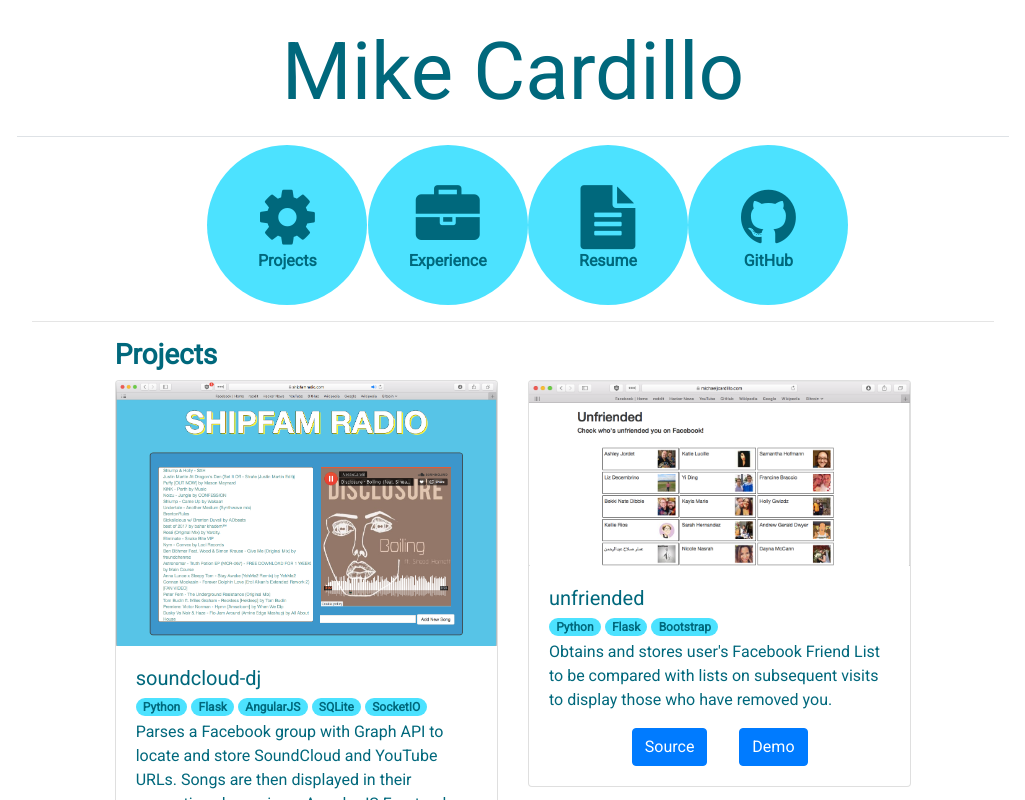
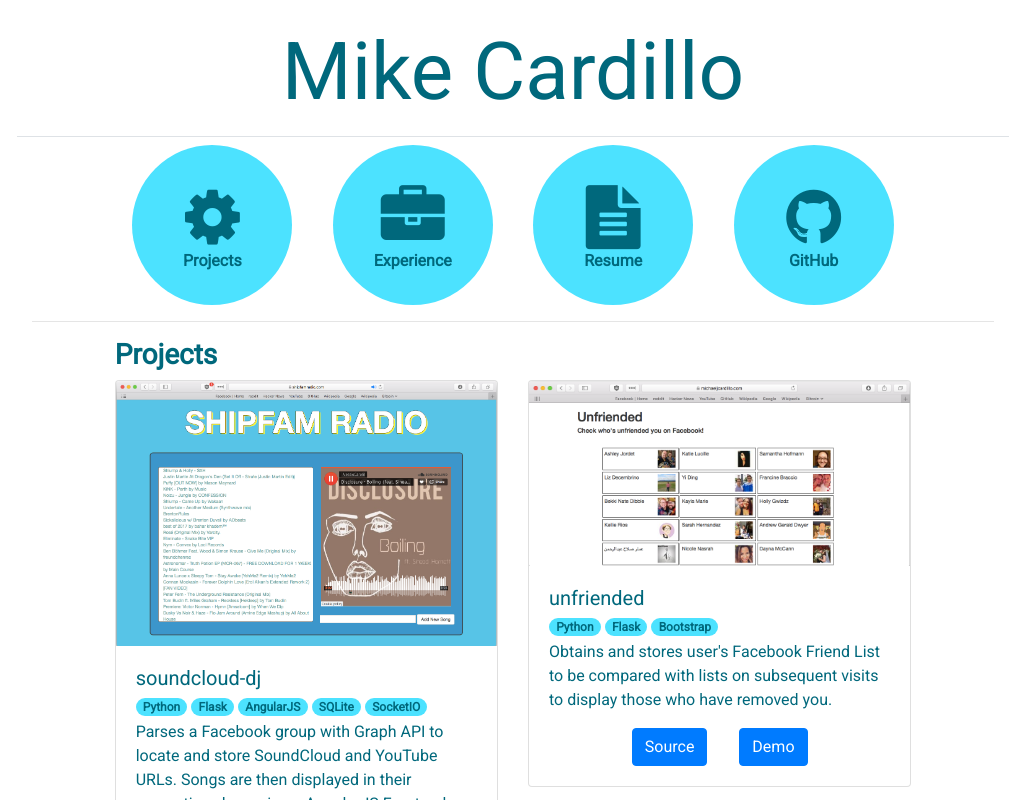
Before and after one commit to mcardillo55/portfolio-react, a React (Create React App) app: page / in a window 1280 px wide. Shown: the top 800 px of the page, without its empty margins (127-1152 px from the left). Built offline with nearby package versions, Linux system fonts and the light colour scheme.

Commit message:
Fixed spacing on circles

```diff
--- a/src/components/CircleButtons.jsx
+++ b/src/components/CircleButtons.jsx
@@ -10,7 +10,7 @@
     return (
       <Container>
         <Row>
-          <Col sm={{span: 7, offset:2}} md={{span:8, offset: 2}}>
+          <Col sm={{span: 7, offset:2}} md={{span:10, offset: 1}}>
             <Row id="circle-wrapper" className="text-center">
               <Col xs="12" md="3">
                 <Link className="circle-link" href="#" to="projects" spy={true} smooth={true} hashSpy={true} duration={500} onClick={props.onClick}>
```
